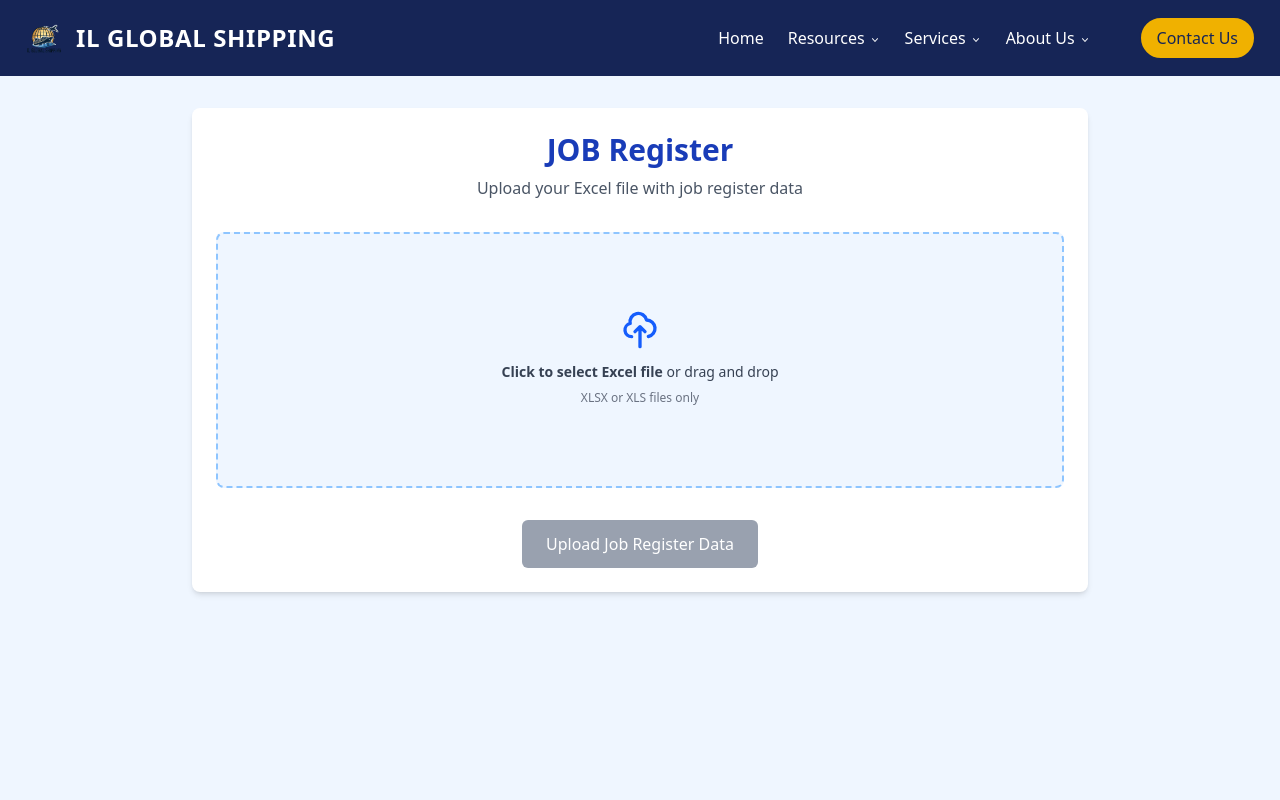
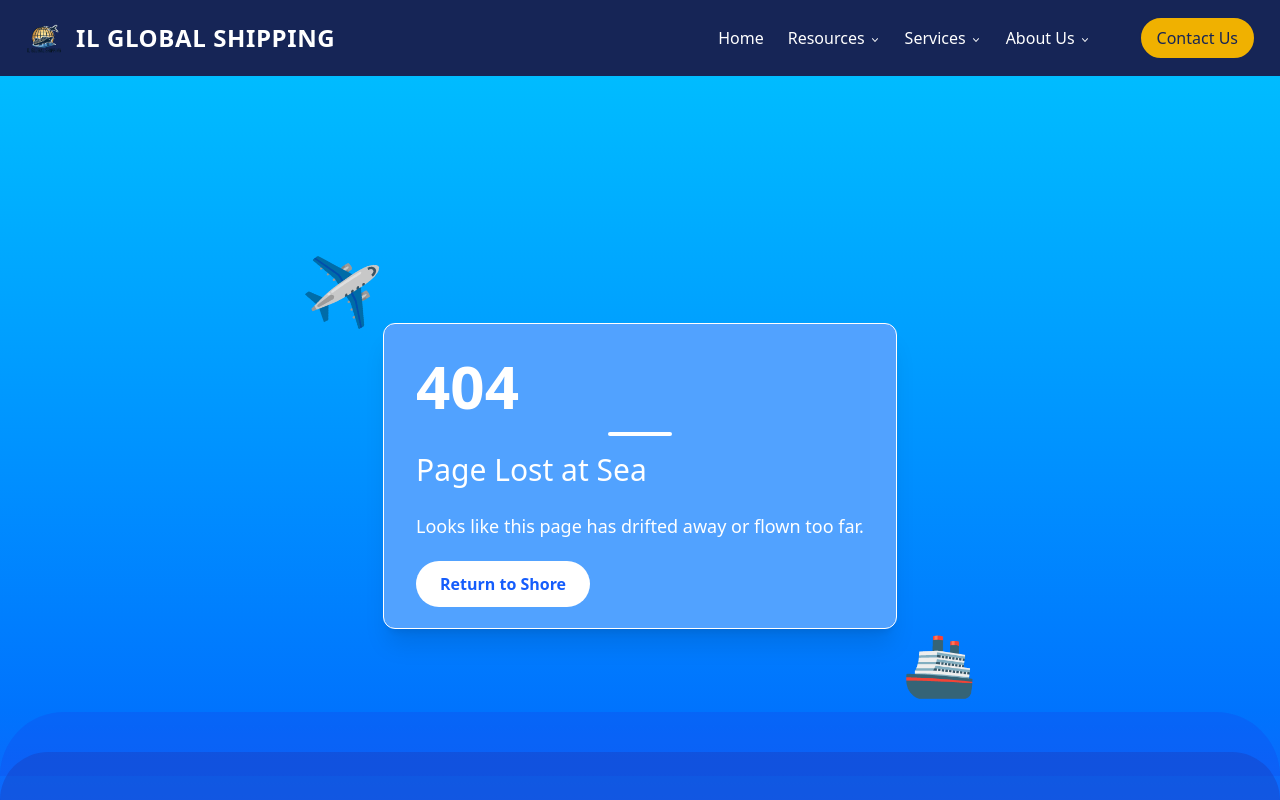
Before and after one commit to Abhinav00800/ILGLOBAL, a React (Vite) app in the folder frontend/: page /jobregisterbyexcel in a window 1280 px wide. Shown: the top 800 px of the page. Built offline with nearby package versions, Linux system fonts and the light colour scheme.

Commit message:
Login/Logout

```diff
--- a/frontend/src/App.jsx
+++ b/frontend/src/App.jsx
@@ -17,14 +17,14 @@ import Login from "./Pages/Login";
 import Signup from "./Pages/Signup";
 import JobregisterByexcel from "./Pages/JobregisterByexcel";
 import AboutUS from "./Pages/AboutUS";
+import NotFound from "./Pages/NotFound";
 
 function App() {
+  const role = localStorage.getItem("role");
   return (
     <div className="h-screen">
       <Router>
         <Header />
-
-
         <Routes>
           <Route path="/" element={<Home />} />
           <Route path="/faq" element={<FAQTestimonials />} />
@@ -34,14 +34,18 @@ function App() {
           <Route path="/documents" element={<Documents />} />
           <Route path="/ports" element={<Ports />} />
           <Route path="/files" element={<Files />} />
-            <Route path="/jobregister" element={<Jobregister />} />
-            <Route path="/findjob" element={<FindJob />} />
           <Route path="/findjobbynumber" element={<Findjobbynumber />} />
           <Route path="/login" element={<Login />} />
-            <Route path="/jobregisterbyexcel" element={<JobregisterByexcel />} />
+          {/* <Route path="/signup" element={<Signup />} /> */}
           <Route path="/aboutus" element={<AboutUS />} />
-            {/* <Route path="/signup" element={<Signup/>} /> */}
+          <Route path="*" element={<NotFound />} />
+
+          {/* Admin-only routes */}
+          {role === "admin" && <Route path="/jobregister" element={<Jobregister />} />}
+          {role === "admin" && <Route path="/findjob" element={<FindJob />} />}
+          {role === "admin" && <Route path="/jobregisterbyexcel" element={<JobregisterByexcel />} />}
         </Routes>
+
         <Footer />
       </Router>
     </div>
--- a/frontend/src/Pages/Login.jsx
+++ b/frontend/src/Pages/Login.jsx
@@ -1,8 +1,14 @@
 import React from 'react'
 import { useState } from "react";
 import { Link } from "react-router-dom";
+import axios from 'axios';
+import { useNavigate } from 'react-router-dom';
+import { ToastContainer } from "react-toastify";
+import "react-toastify/dist/ReactToastify.css";
+import { toast } from "react-toastify";
 
 function Login() {
+  const navigate = useNavigate();
   const [formData, setFormData] = useState({ email: "", password: "" });
 
   const handleChange = (e) => {
@@ -10,6 +16,33 @@ function Login() {
   };
 
   axios.defaults.withCredentials= true;
+
+  const HandleLogout=async (e) => {
+    e.preventDefault();
+
+    try {
+
+      const response = await axios.post(
+        `${import.meta.env.VITE_API_URL}/logout/`,
+        {
+          headers: {
+            "Content-Type": "application/json",
+          },
+        }
+      );
+      const role=response.data.role
+      localStorage.removeItem("role");
+      console.log("Response:", response.data);
+      toast.success("Logout Successful");
+      navigate('/');
+    } catch (error) {
+      console.error("Error:", error);
+      const message =
+        error.response?.data?.message || error.message || "Error in Ḷogout";
+        toast.error("Oops! Something went wrong.",message);
+    }
+
+  };
 
 const handleSubmit = async (e) => {
   e.preventDefault();
@@ -29,21 +62,25 @@ const handleSubmit = async (e) => {
         },
       }
     );
-
+    const role=response.data.role
+    localStorage.setItem("role",role);
     console.log("Response:", response.data);
-    alert("Login successful");
+    toast.success("Login successful");
+    navigate('/');
   } catch (error) {
     console.error("Error:", error);
     const message =
       error.response?.data?.message || error.message || "Error in Login";
-    alert(message);
+      toast.error("Oops! Something went wrong.",message);
   }
+
 };
 
 
 
   return (
     <div className='bg-blue-50'>
+       <ToastContainer position="top-right" autoClose={3000} />
     <div className="flex min-h-screen items-center justify-center bg-blue-50">
       <div className="w-full max-w-md p-6 bg-white rounded-2xl shadow-lg">
         <h2 className="text-2xl font-semibold text-center mb-4">Login</h2>
@@ -68,17 +105,20 @@ const handleSubmit = async (e) => {
           />
           <button
             type="submit"
-            className="w-full p-2 bg-blue-500 text-white rounded-xl hover:bg-blue-600 transition"
+            className="w-full p-2 bg-blue-500 text-white rounded-xl hover:bg-blue-600 transition cursor-pointer"
           >
             Login
           </button>
         </form>
-        <p className="text-center mt-4 text-gray-600">
+        <div className='flex justify-center items-center'>
+        <button onClick={HandleLogout} className='border-2 bg-red-600 border-red-600 rounded-2xl p-2 m-2 mt-10 text-white text-center cursor-pointer flex justify-center'>Logout Now</button>
+        </div>
+        {/* <p className="text-center mt-4 text-gray-600">
           Don't have an account?
           <Link to="/signup" className="text-blue-500 hover:underline ml-1">
             Sign Up
           </Link>
-        </p>
+        </p> */}
       </div>
     </div>
     </div>
--- /dev/null
+++ b/frontend/src/Pages/NotFound.jsx
@@ -0,0 +1,40 @@
+
+import React from 'react';
+import { Link } from 'react-router-dom';
+
+function NotFound() {
+  return (
+    <div className="min-h-screen flex flex-col items-center justify-center bg-gradient-to-b from-sky-400 to-blue-600 text-white p-6">
+      <div className="relative">
+        {/* Airplane */}
+        <div className="absolute -top-16 -left-20 transform rotate-12">
+          <div className="text-white text-6xl">✈️</div>
+        </div>
+
+        {/* Ship */}
+        <div className="absolute -bottom-16 -right-20">
+          <div className="text-white text-6xl">🚢</div>
+        </div>
+
+        {/* Main content */}
+        <div className="bg-blue-400 bg-opacity-20 backdrop-blur-lg rounded-xl p-8 shadow-xl border border-white border-opacity-25">
+          <h1 className="text-6xl font-bold mb-2">404</h1>
+          <div className="w-16 h-1 bg-white mx-auto my-4 rounded-full"></div>
+          <h2 className="text-3xl font-light mb-6">Page Lost at Sea</h2>
+          <p className="text-lg mb-8">Looks like this page has drifted away or flown too far.</p>
+          <Link to="/" className="bg-white text-blue-600 hover:bg-blue-100 font-bold py-3 px-6 rounded-full transition duration-300 transform hover:scale-105">
+            Return to Shore
+          </Link>
+        </div>
+      </div>
+
+      {/* Wave animation at bottom */}
+      <div className="w-full absolute bottom-0 left-0">
+        <div className="h-16 bg-blue-700 opacity-30 rounded-t-full"></div>
+        <div className="h-12 bg-blue-800 opacity-40 -mt-6 rounded-t-full"></div>
+      </div>
+    </div>
+  );
+}
+
+export default NotFound;
--- a/frontend/src/components/Headers/Header.jsx
+++ b/frontend/src/components/Headers/Header.jsx
@@ -1,8 +1,9 @@
 import React, { useState, useEffect } from "react";
 import { Link, useLocation } from "react-router-dom";
-import { FaShip, FaPlane,FaHandshake,FaBars, FaTimes, FaHome, FaLink, FaFileAlt, FaQuestionCircle, FaUsers, FaEnvelope } from "react-icons/fa";
+import { FaShip, FaPlane,FaSignInAlt, FaHandshake, FaBars, FaTimes, FaHome, FaLink, FaFileAlt, FaQuestionCircle, FaUsers, FaEnvelope } from "react-icons/fa";
 import {
-  FaDownload, FaMapMarkerAlt, FaSearch, FaInfoCircle, FaUserPlus, FaUpload } from "react-icons/fa";
+  FaDownload, FaMapMarkerAlt, FaSearch, FaInfoCircle, FaUserPlus, FaUpload
+} from "react-icons/fa";
 import { motion, AnimatePresence } from "framer-motion";
 
 function Header() {
@@ -12,6 +13,8 @@ function Header() {
   const [isAboutOpen, setIsAboutOpen] = useState(false);
   const [isMobile, setIsMobile] = useState(window.innerWidth < 768);
   const location = useLocation();
+
+  const role = localStorage.getItem("role");
 
   // Close mobile menu when clicking outside
   useEffect(() => {
@@ -59,14 +62,15 @@ function Header() {
     ],
     services: [
       { icon: FaSearch, path: "/findjobbynumber", label: "Search Container" },
-      { icon: FaUpload, path: "/jobregisterbyexcel", label: "Job Register (Excel)" },
-      { icon: FaUserPlus, path: "/jobregister", label: "Job Register (Manual)" },
-      { icon: FaInfoCircle, path: "/findjob", label: "Container Details" },
+      ...(role === "admin" ? [{ icon: FaUpload, path: "/jobregisterbyexcel", label: "Job Register (Excel)" }] : []),
+      ...(role === "admin" ? [{ icon: FaUserPlus, path: "/jobregister", label: "Job Register (Manual)" }] : []),
+      ...(role === "admin" ? [{ icon: FaInfoCircle, path: "/findjob", label: "Container Details" }] : []),
     ],
     about: [
       { icon: FaHandshake, path: "/aboutus", label: "Reach US" },
       { icon: FaUsers, path: "/staff", label: "Our Staff" },
       { icon: FaQuestionCircle, path: "/faq", label: "FAQs" },
+      { icon: FaSignInAlt, path: "/login", label: "Login/Logout" },
     ]
   };
 
@@ -274,11 +278,10 @@ function Header() {
                     <Link
                       key={item.path}
                       to={item.path}
-                      className={`py-3 px-4 flex items-center gap-2 rounded-lg ${
-                        isActive(item.path)
+                      className={`py-3 px-4 flex items-center gap-2 rounded-lg ${isActive(item.path)
                           ? "bg-blue-800 text-cyan-300"
                           : "bg-blue-900 hover:bg-blue-800"
-                      }`}
+                        }`}
                       onClick={() => setIsMenuOpen(false)}
                     >
                       <item.icon /> {item.label}
@@ -300,11 +303,10 @@ function Header() {
                       <Link
                         key={item.path}
                         to={item.path}
-                        className={`py-3 px-4 flex items-center gap-2 rounded-lg ${
-                          isActive(item.path)
+                        className={`py-3 px-4 flex items-center gap-2 rounded-lg ${isActive(item.path)
                             ? "bg-blue-800 text-cyan-300"
                             : "bg-blue-900 hover:bg-blue-800"
-                        }`}
+                          }`}
                         onClick={() => setIsMenuOpen(false)}
                       >
                         <item.icon /> {item.label}
```
Also changed, not shown: 2 other files (tests, documents, lock files or other folders). Lines whose indentation alone changed are shown as unchanged.
